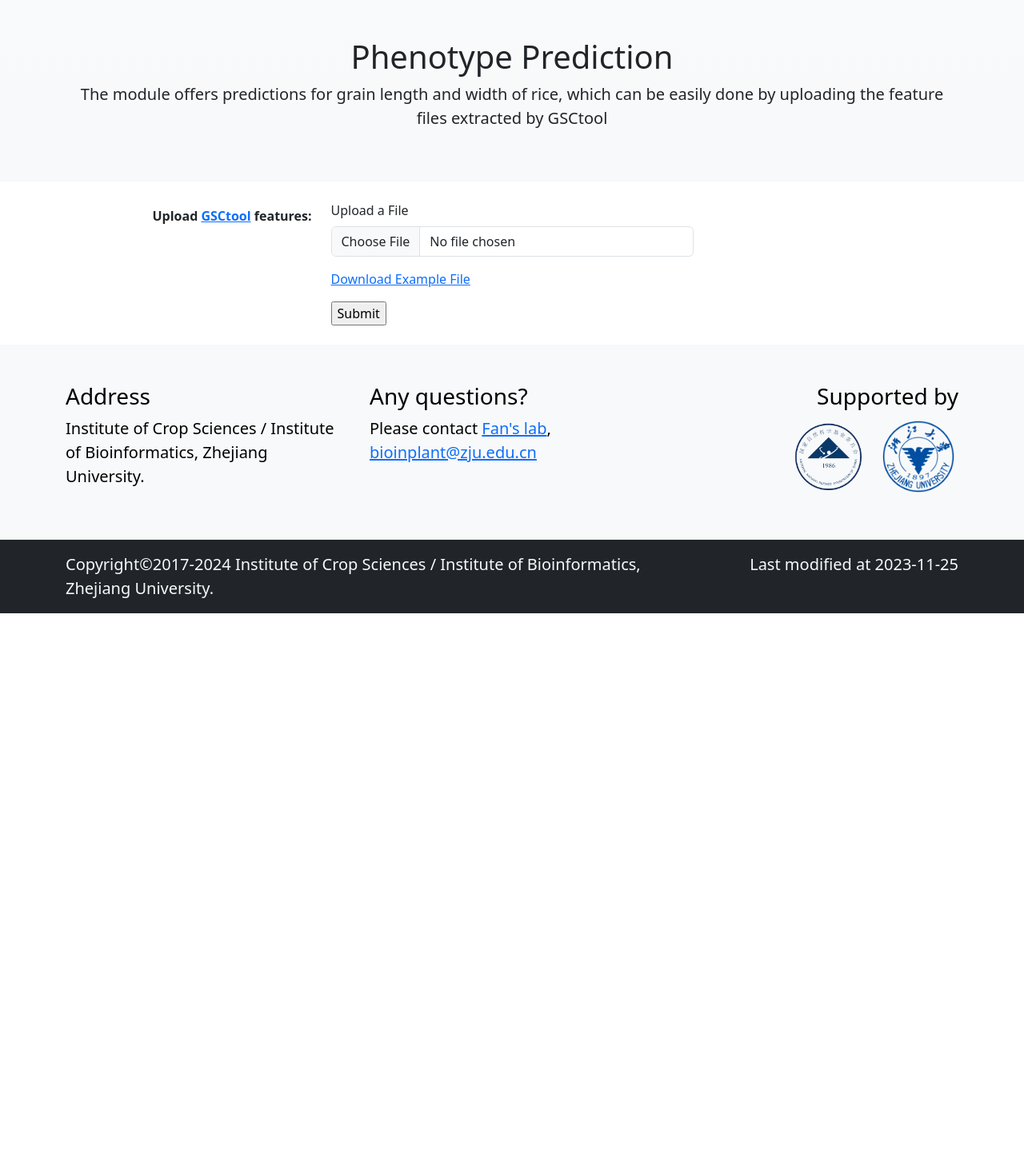
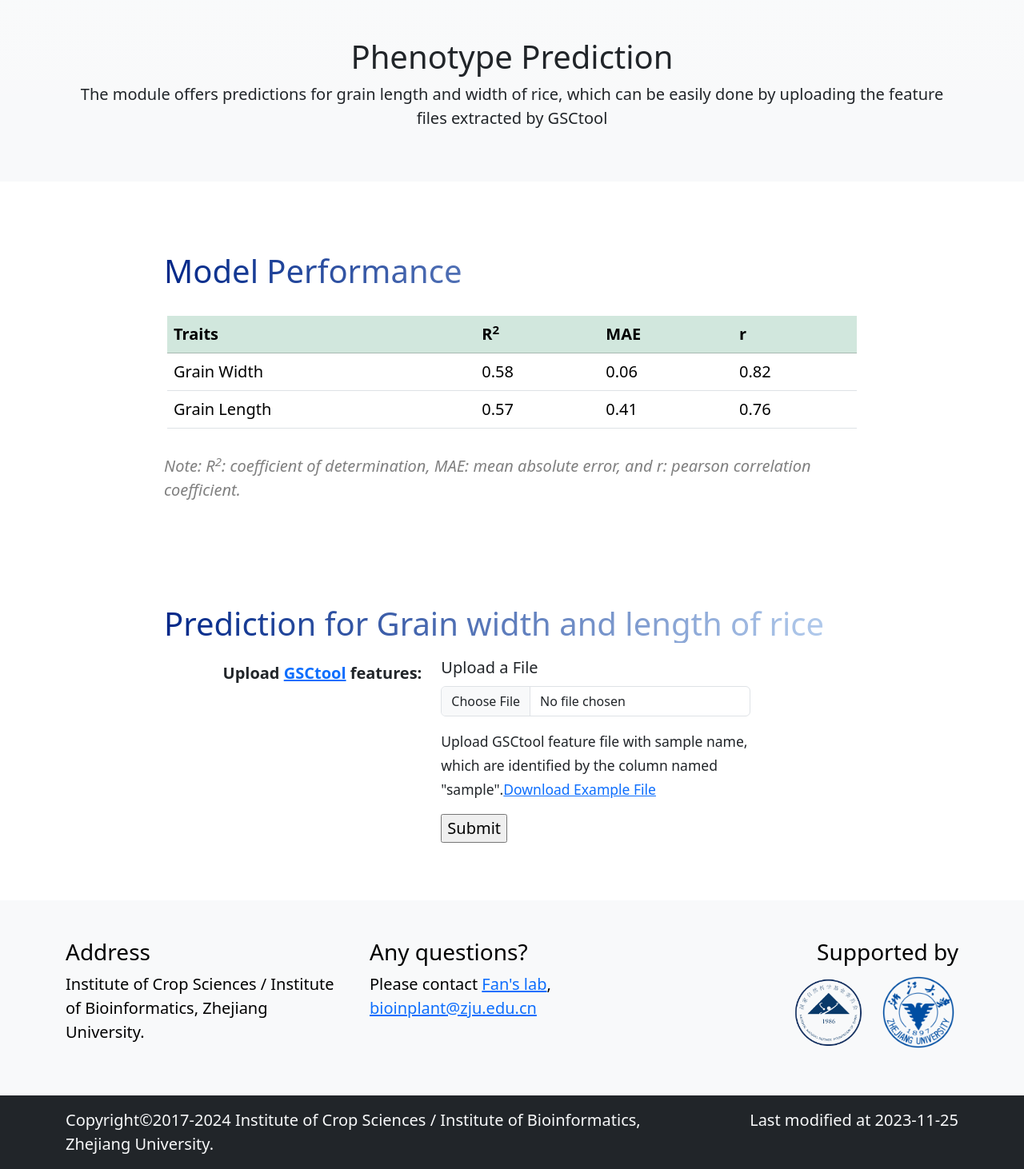
Before and after one commit to SZJhacker/BreedingAI, a Flask app: page /BreedingAIDB/predict/ in a window 1280 px wide. Shown: the part 179-1641 px from the top of the page at 80% size. Before the commit the page ends 946 px from the top, so only its background shows below. Run offline with Flask 3, Linux system fonts and the light colour scheme; parts of the project's set-up code (start-up, migrations or seed data) failed here and were passed over; some libraries are stand-ins or nearby versions.

```diff
--- a/docker-compose.yml
+++ b/docker-compose.yml
@@ -27,7 +27,7 @@ services:
             - TZ=Asia/Shanghai
         restart: always
         ports:
-            - "8000:5000" # 与配置文件保持一致
+            - "5000:5000" # 与配置文件保持一致
         networks:
             - net
         tty: true
--- a/riceprediction/app/libs/statsplot.py
+++ b/riceprediction/app/libs/statsplot.py
@@ -89,7 +89,7 @@ class DataVisualization:
         return self.__figjson(fig)
 
     def construct_table(self, pheno_name, species='rice', datatype='GVCF', suffix='raw.g.vcf.gz'):
-        headers = ['Sample_ID', 'Name', pheno_name, 'Years', 'Region']
+        headers = ['Sample_ID', 'Bioproject', 'Name', pheno_name, 'Years', 'Region']
         pheno = self.data[headers].dropna(subset=[pheno_name])
         pheno['Download'] = pheno['Sample_ID'].apply(lambda x: self.ftp_temp.format(species=species, datatype=datatype, sampleid=x, suffix=suffix))
         return pheno
--- a/riceprediction/app/templates/about.html
+++ b/riceprediction/app/templates/about.html
@@ -64,7 +64,7 @@
                             is Genotype-to-Phenotype (G2P) prediction. For the prediction to be accurate and reliable,
                             developing and optimizing machine learning (ML) algorithms is one of the keys. A major
                             limitation nowadays to the employment of ML in breeding practices is the availability of
-                            substantial Genotype-to-Phenotype pairs data, i.e., lack of well-curated and labelled
+                            substantial Genome-to-Phenotype pairs data, i.e., lack of well-curated and labelled
                             phenotypic data and their connection with genomic data, such as genetic variations.</p>
                         <p class="card-text">BreedingAIDB is the first manually curated G2P pairs database specifically
                             designed to support application of ML in G2P prediction and breeding practices. The Release
--- a/riceprediction/app/templates/download.html
+++ b/riceprediction/app/templates/download.html
@@ -37,7 +37,7 @@
     <thead class="table-dark">
         <tr>
             {% for header in columns %}
-            <th>{{ header }}</th>
+            <th class="vertical-center" scope="col">{{ header }}</th>
             {% endfor %}
         </tr>
     </thead>
--- a/riceprediction/app/templates/predict.html
+++ b/riceprediction/app/templates/predict.html
@@ -9,24 +9,67 @@
 <header class="bg-light bg-gradient text-dark text-center py-5">
     <div class="container">
         <h1>Phenotype Prediction</h1>
-        <p class="lead"> The module offers predictions for grain length and width of rice, which can be easily done by uploading the feature files extracted by GSCtool </p>
+        <p class="lead"> The module offers predictions for grain length and width of rice, which can be easily done by
+            uploading the feature files extracted by GSCtool </p>
     </div>
 </header>
 <br>
 
-<div class="container">
+<div class="container p-5 mt-3">
     <div class="col-md-10 offset-md-1">
-    <form method="POST" enctype="multipart/form-data">
+        <h1 class="blue-gradient">Model Performance</h1>
+        <div class="row mt-3 p-3">
+            <table class="table table-hover fs-5">
+                <thead>
+                    <tr class="table-success">
+                        <th>Traits</th>
+                        <th>R<sup>2</sup></th>
+                        <th>MAE</th>
+                        <th>r</th>
+                    </tr>
+                </thead>
+                <tbody>
+                    <tr>
+                        <td>Grain Width</td>
+                        <td>0.58</td>
+                        <td>0.06</td>
+                        <td>0.82</td>
+                    </tr>
+                    <tr>
+                        <td>Grain Length</td>
+                        <td>0.57</td>
+                        <td>0.41</td>
+                        <td>0.76</td>
+                    </tr>
+                </tbody>
+            </table>
+        </div>
+        <div class="row">
+            <p class="fs-5" style="font-style: italic; color: gray;">Note: R<sup>2</sup>: coefficient of
+                determination, MAE: mean absolute error, and r:
+                pearson correlation coefficient.</p>
+        </div>
+    </div>
+</div>
+
+
+<div class="container mt-3 p-5">
+    <div class="col-md-10 offset-md-1">
+        <h1 class="blue-gradient">Prediction for Grain width and length of rice</h1>
+        <form method="POST" enctype="multipart/form-data" class="fs-5 offset-md-1 mt-3">
             {{ form.csrf_token() }}
             <div class="form-group row">
-            <label class="col-md-3 col-form-label text-md-end fw-bolder">Upload <a href={{ url_for('v1.features') }}>GSCtool</a> features:</label>
+                <label class="col-md-4 col-form-label text-md-end fw-bolder">Upload <a href={{ url_for('v1.features')
+                        }}>GSCtool</a> features:</label>
                 <div class="col-md-6">
                     {{ render_field(form.file, form_type='inline') }}
-                <p class="text-start"><a href="{{ url_for('v1.static', filename='example/gsctool_nolabel.csv') }}" download>Download Example File</a></p>
+                    <p class="text-grey text-start"><small>Upload GSCtool feature file with sample name, which are identified by the column named "sample".<a href="{{ url_for('v1.static', filename='example/gsctool_nolabel.csv') }}"
+                            download>Download Example File</a></small></p>
                     {{ render_field(form.submit,class="text-center") }}
                 </div>
             </div>
         </form>
     </div>
+</div>
 
 {% endblock content %}
```
Also changed, not shown: riceprediction/app/api/v1/download.py (+4 -4 lines), riceprediction/app/templates/home.html (+35 -6 lines), riceprediction/app/templates/model.html (+66 -13 lines), riceprediction/app/api/v1/static/img/brapi-logo.svg (added), riceprediction/app/api/v1/static/img/climtools.png (added), riceprediction/app/api/v1/static/img/cropgs-hub.png (added), riceprediction/app/api/v1/static/img/homoanalysis.png (deleted), riceprediction/app/api/v1/static/img/loading-sm.gif (deleted), riceprediction/app/api/v1/static/img/loading.gif (deleted), riceprediction/app/api/v1/static/img/logo.png (deleted), riceprediction/app/api/v1/static/img/soyomics.svg (added), riceprediction/app/api/v1/static/img/title2.jpg (deleted). Lines whose indentation alone changed are shown as unchanged.
